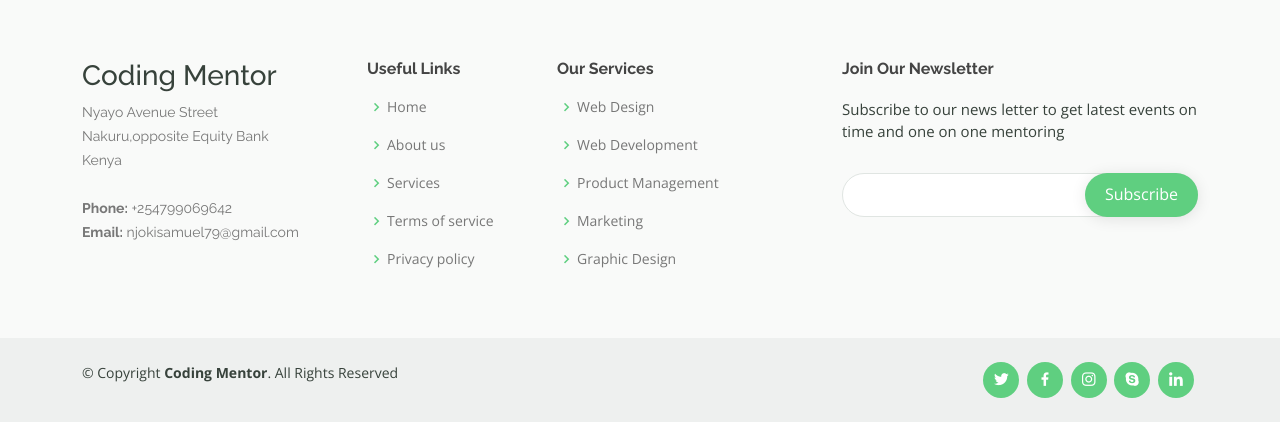
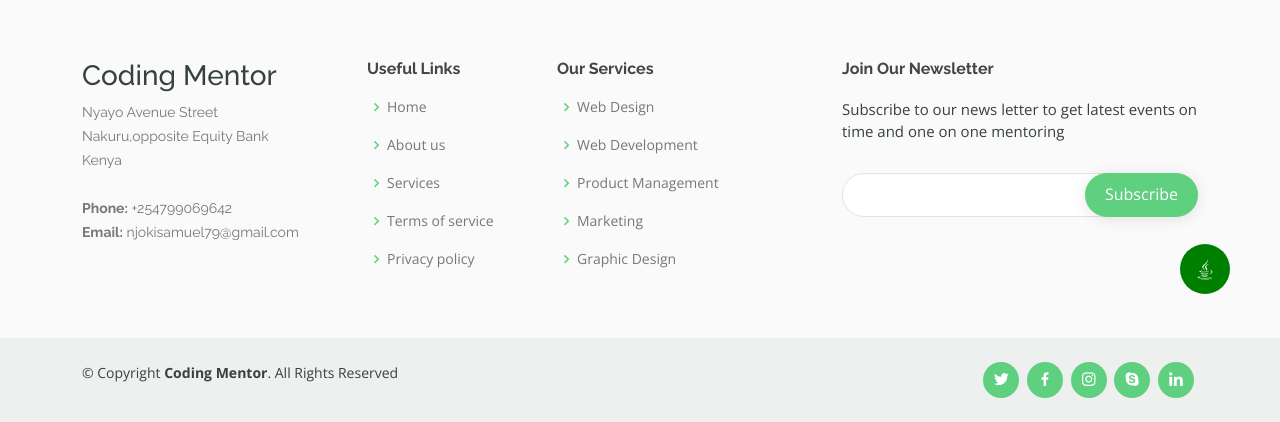
Before and after one commit to samuelnjoki/coding_mentor, a Django app: page /enrol/1/ in a window 1280 px wide. Shown: the part 456-878 px from the top of the page. Run offline with Django 4.2, Linux system fonts and the light colour scheme; a user stored in the database is signed in; data comes from the database, SQL or seed files in the repository; both versions use the stored data as it was after the commit; parts of the project's set-up code (start-up, migrations or seed data) failed here and were passed over; some libraries are stand-ins or nearby versions.

Commit message:
2nd commit

```diff
--- a/TEMPLATES/base.html
+++ b/TEMPLATES/base.html
@@ -6,12 +6,12 @@
   <meta charset="utf-8">
   <meta content="width=device-width, initial-scale=1.0" name="viewport">
 
-  <title>Mentor Bootstrap Template - Index</title>
+  <title>Coding Mentor</title>
   <meta content="" name="description">
   <meta content="" name="keywords">
 
   <!-- Favicons -->
-  <link href="{% static 'img/favicon.jpeg' %}" rel="icon">
+  <link type="image/png" sizes="96x96" rel="icon" href="{% static 'img/icons8-code-96.png' %}">
   <link href="{% static 'img/apple-touch-icon.jpeg' %}" rel="apple-touch-icon">
   <!-- Google Fonts -->
   <link href="https://fonts.googleapis.com/css?family=Open+Sans:300,300i,400,400i,600,600i,700,700i|Raleway:300,300i,400,400i,500,500i,600,600i,700,700i|Poppins:300,300i,400,400i,500,500i,600,600i,700,700i" rel="stylesheet">
@@ -100,8 +100,9 @@
       {% endif %}
     </div>
   </header><!-- End Header -->
-
-
+ {% if user.is_authenticated %}
+{% include "floatingbutton.html" %}
+{% endif %}
 {% block content %}
 
 
--- /dev/null
+++ b/TEMPLATES/floatingbutton.html
@@ -0,0 +1,76 @@
+<!DOCTYPE html>
+<html lang="en">
+<head>
+    <meta charset="UTF-8">
+    <meta name="viewport" content="width=device-width, initial-scale=1.0">
+    <title>Document</title>
+    <link rel="stylesheet" href="https://cdnjs.cloudflare.com/ajax/libs/font-awesome/6.4.2/css/all.min.css" integrity="sha512-z3gLpd7yknf1YoNbCzqRKc4qyor8gaKU1qmn+CShxbuBusANI9QpRohGBreCFkKxLhei6S9CQXFEbbKuqLg0DA==" crossorigin="anonymous" referrerpolicy="no-referrer" />
+    <link rel="stylesheet" href="https://cdn.jsdelivr.net/npm/bootstrap-icons@1.11.1/font/bootstrap-icons.css">
+    <link href="https://fonts.googleapis.com/icon?family=Material+Icons+Outlined" rel="stylesheet">
+    {% comment %} <link href="https://cdn.jsdelivr.net/npm/bootstrap@5.3.1/dist/css/bootstrap.min.css" rel="stylesheet" integrity="sha384-4bw+/aepP/YC94hEpVNVgiZdgIC5+VKNBQNGCHeKRQN+PtmoHDEXuppvnDJzQIu9" crossorigin="anonymous"> {% endcomment %}
+
+    <style>
+        .fab-container{
+            position:fixed;
+            bottom:50px;
+            right:50px;
+            z-index:999;
+            curser:pointer;
+        }
+        .fab-icon-holder{
+            width:50px;
+            height:50px;
+            border-radius:100%;
+            background:green;
+            box-shandow:0 6px 20px rgba(0,0,0,0.2);
+        }
+        .fab-icon-holder:hover{
+            opacity:0.8;
+        }
+        .fab-icon-holder i{
+            display:flex;
+            align-items:center;
+            justify-content:center;
+            height:100%;
+            font-style:25px;
+            color:#ffffff;
+        }
+        custom-tooltip {
+            position: relative;
+            display: inline-block;
+            cursor: pointer;
+        }
+
+        .custom-tooltip::before {
+            content: attr(data-tooltip);
+            position: absolute;
+            background-color: green;
+            color: #fff;
+            padding: 5px;
+            border-radius: 3px;
+            white-space: nowrap;
+            visibility: hidden;
+            opacity: 0;
+            transition: visibility 0s, opacity 0.2s linear;
+            z-index: 1;
+            bottom: 125%;
+            left: 50%;
+            transform: translateX(-50%);
+        }
+
+        .custom-tooltip:hover::before {
+            visibility: visible;
+            opacity: 1;
+        }
+
+    </style>
+</head>
+<body>
+    <div class="fab-container">
+        <div class="fab-icon-holder custom-tooltip" data-tooltip="Buy us coffee">
+            <a href="{% url 'pay' %}"><i class="fa-brands fa-java fa-lg"></i></a>
+        </div>
+    </div>
+
+</body>
+</html>
--- a/mentorclub/forms.py
+++ b/mentorclub/forms.py
@@ -203,7 +203,6 @@ class CourseEnrolForm(forms.ModelForm):
         self.fields['user'].widget = forms.HiddenInput()
         self.fields['course'].widget = forms.HiddenInput()
 
-# class CourseForm(forms.ModelForm):
-#     class Meta:
-#         model =Mentee
-#         fields = ['course', 'mentor']
+class MpesaPaymentForm(forms.Form):
+    phone_number=forms.CharField(max_length=13,label='Phone Number')
+    amount=forms.DecimalField(max_digits=8,decimal_places=2,label='Amount')
--- a/mentorclub/urls.py
+++ b/mentorclub/urls.py
@@ -29,6 +29,9 @@ urlpatterns = [
     path('enrol/',views.enrol,name='enrol'),
     path('enrol/<str:pk>/',views.enrol,name='enrol'),
     path('mentoring/',views.mentoringCourses,name='coursesmentoring'),
-    path('mentored/',views.mentoredCourses,name='mentoredcourses')
+    path('mentored/',views.mentoredCourses,name='mentoredcourses'),
+    path('pay/',views.pay,name="pay"),
+    path('token/',views.token,name="token"),
+    path('stk/',views.stk,name='stk'),
 
 ]
--- a/mentorclub/views.py
+++ b/mentorclub/views.py
@@ -8,6 +8,11 @@ from django.shortcuts import redirect, render
 from django.contrib.auth import login, authenticate,logout
 
 from mentorclub.models import Course, Event, Member, Schedule, User
+
+from requests.auth import HTTPBasicAuth
+import json
+import requests
+from mentorclub.credentials import LipanaMpesaPpassword,MpesaAccessToken
 
 # Create your views here.
 
@@ -257,3 +262,48 @@ def delete(request, pk):
     product = User.objects.get(id=pk)
     product.delete()
     return redirect('alluser')
+
+
+
+
+# payement functions
+
+
+def token(request):
+    consumer_key = '9NeZpsAA0Z8aChpjFSruArmpkBwAIGnn'
+    consumer_secret = '1sAh2o3vhn629Dpt'
+    api_URL = 'https://sandbox.safaricom.co.ke/oauth/v1/generate?grant_type=client_credentials'
+
+    r = requests.get(api_URL, auth=HTTPBasicAuth(
+        consumer_key, consumer_secret))
+    mpesa_access_token = json.loads(r.text)
+    validated_mpesa_access_token = mpesa_access_token["access_token"]
+
+    return render(request, 'token.html', {"token":validated_mpesa_access_token})
+
+def pay(request):
+    return render(request, 'pay.html')
+
+def stk(request):
+    if request.method =="POST":
+        phone = request.POST['phone']
+        amount = request.POST['amount']
+        access_token = MpesaAccessToken.validated_mpesa_access_token
+        api_url = "https://sandbox.safaricom.co.ke/mpesa/stkpush/v1/processrequest"
+        headers = {"Authorization": "Bearer %s" % access_token}
+        request = {
+            "BusinessShortCode": LipanaMpesaPpassword.Business_short_code,
+            "Password": LipanaMpesaPpassword.decode_password,
+            "Timestamp": LipanaMpesaPpassword.lipa_time,
+            "TransactionType": "CustomerPayBillOnline",
+            "Amount": amount,
+            "PartyA": phone,
+            "PartyB": LipanaMpesaPpassword.Business_short_code,
+            "PhoneNumber": phone,
+            "CallBackURL": "https://sandbox.safaricom.co.ke/mpesa/",
+            "AccountReference": "Apen Softwares",
+            "TransactionDesc": "Web Development Charges"
+        }
+        response = requests.post(api_url, json=request, headers=headers)
+        return HttpResponse("payed")
+    return render(request,'pay.html')
```
Also changed, not shown: TEMPLATES/admin.html (+4 -3 lines), TEMPLATES/pay.html (added, +33 -0 lines), mentorclub/credentials.py (added, +56 -0 lines), db.sqlite3, static/img/favicon.png (renamed from static/img/favicon1.png), static/img/icons8-code-96.png (added).
